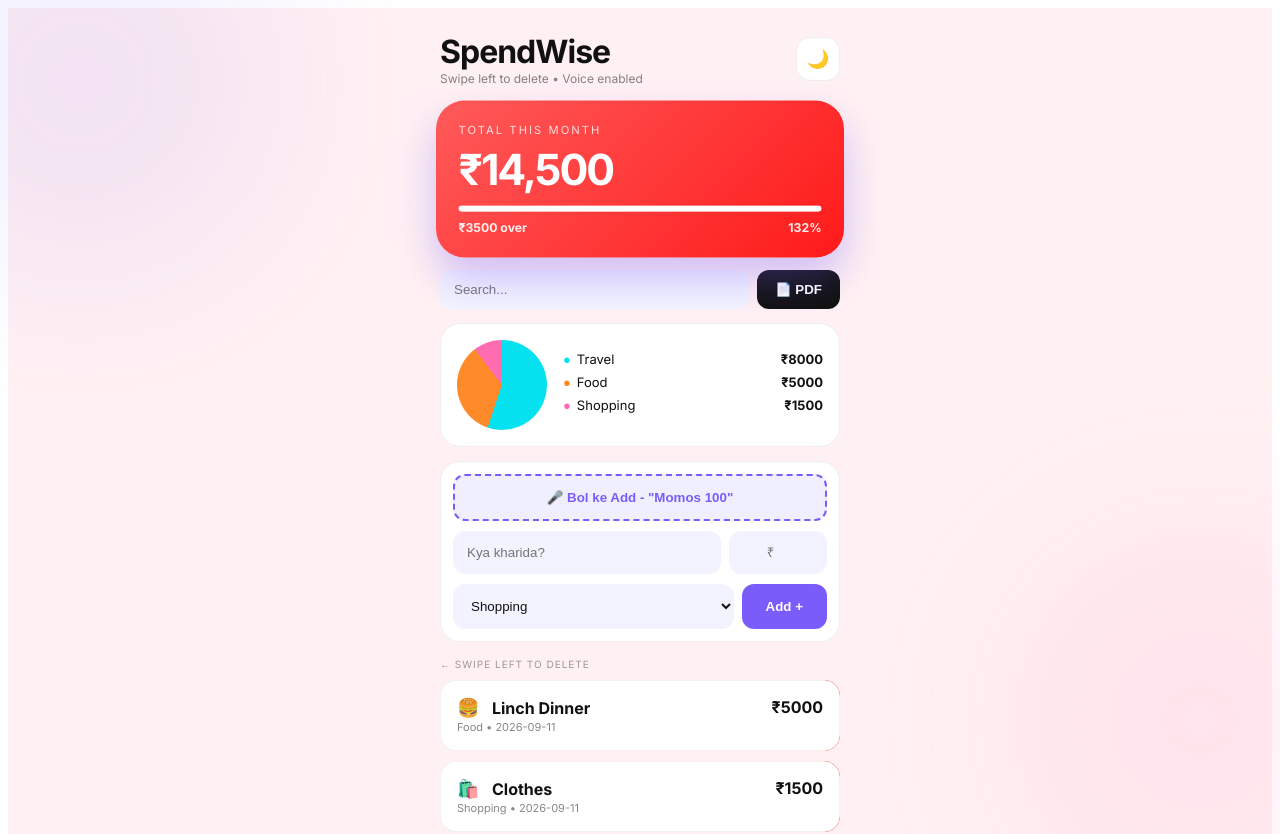
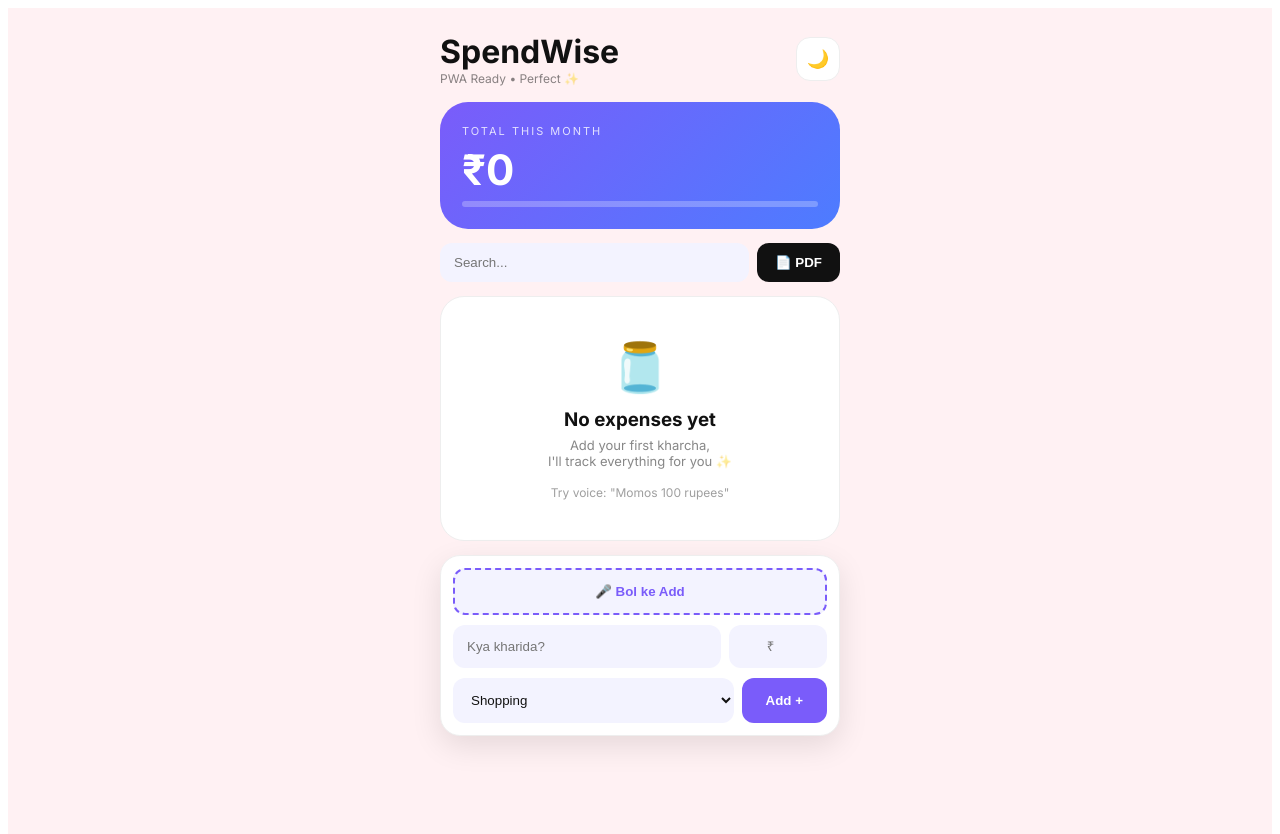
Before and after one commit to profitvertex-dot/SpendWise01, a React (Vite) app: page / in a window 1280 px wide. Shown: the top 834 px of the page. Built offline with nearby package versions, Linux system fonts and the light colour scheme.

Commit message:
Update App.tsx

```diff
--- a/src/App.tsx
+++ b/src/App.tsx
@@ -11,14 +11,14 @@ const catMeta: Record<Cat, {emoji: string, color: string}> = {
   Other: {emoji: '💸', color: '#FF5A5A'},
 }
 
-function SwipeCard({ e, onDelete, dark }: any){
+function SwipeCard({ e, onDelete, dark, justAdded }: any){
   const [x, setX] = useState(0)
   const startX = useRef(0)
   const handleStart = (cx: number) => startX.current = cx
   const handleMove = (cx: number) => { const d = cx - startX.current; if(d<0) setX(Math.max(d,-110)) }
   const handleEnd = () => { if(x < -70){ if(navigator.vibrate) navigator.vibrate(50); onDelete(e.id) } setX(0) }
   return(
-    <div style={{position:'relative', overflow:'hidden', borderRadius:16}}>
+    <div style={{position:'relative', overflow:'hidden', borderRadius:16, animation: justAdded? 'pop 0.5s cubic-bezier(0.34, 1.56, 0.64, 1)' : 'none'}}>
       <div style={{position:'absolute', right:0, top:0, bottom:0, width:110, background:'#FF3B30', display:'grid', placeItems:'center', color:'#fff', fontWeight:800}}>DELETE</div>
       <div
         onTouchStart={ev=> handleStart(ev.touches[0].clientX)} onTouchMove={ev=> handleMove(ev.touches[0].clientX)} onTouchEnd={handleEnd}
@@ -33,18 +33,15 @@ function SwipeCard({ e, onDelete, dark }: any){
 
 export default function App(){
   const [expenses, setExpenses] = useState<Expense[]>(()=>{
-    try{ const s = localStorage.getItem('spendwise-v3'); return s? JSON.parse(s) : [
-      {id:"1",title:"Linch Dinner",amount:5000,cat:"Food",dateISO:"2026-09-11"},
-      {id:"2",title:"Clothes",amount:1500,cat:"Shopping",dateISO:"2026-09-11"},
-      {id:"3",title:"Goa Trip",amount:8000,cat:"Travel",dateISO:"2026-09-11"}
-    ]}catch{ return [] }
+    try{ const s = localStorage.getItem('spendwise-final'); return s? JSON.parse(s) : [] }catch{ return [] }
   })
   const [dark, setDark] = useState(()=> localStorage.getItem('sw-dark')==='1')
   const [title, setTitle] = useState(''); const [amount, setAmount] = useState('')
   const [cat, setCat] = useState<Cat>('Shopping'); const [q, setQ] = useState('')
   const [listening, setListening] = useState(false)
+  const [lastId, setLastId] = useState<string | null>(null)
 
-  useEffect(()=>{ localStorage.setItem('spendwise-v3', JSON.stringify(expenses)) },[expenses])
+  useEffect(()=>{ localStorage.setItem('spendwise-final', JSON.stringify(expenses)) },[expenses])
   useEffect(()=>{ localStorage.setItem('sw-dark', dark?'1':'0') },[dark])
 
   const total = expenses.reduce((a,b)=> a+b.amount,0)
@@ -57,72 +54,77 @@ export default function App(){
   const pieGradient = useMemo(()=>{ if(total===0) return '#333 0% 100%'; let acc=0; return byCat.map(([c,sum])=>{ const p=(sum/total)*100; const s=acc; acc+=p; return `${catMeta[c].color} ${s}% ${acc}%` }).join(', ') },[byCat,total])
   const filtered = expenses.filter(e=> e.title.toLowerCase().includes(q.toLowerCase()))
 
-  const add = ()=>{ if(!title.trim()||!amount) return; if(navigator.vibrate) navigator.vibrate(20); setExpenses([{id:Date.now().toString(), title:title.trim(), amount:Number(amount), cat, dateISO: new Date().toISOString().slice(0,10)},...expenses]); setTitle(''); setAmount('') }
+  const add = ()=>{
+    if(!title.trim()||!amount) return; if(navigator.vibrate) navigator.vibrate(20)
+    const id = Date.now().toString()
+    setExpenses([{id, title:title.trim(), amount:Number(amount), cat, dateISO: new Date().toISOString().slice(0,10)},...expenses])
+    setLastId(id); setTimeout(()=> setLastId(null), 600)
+    setTitle(''); setAmount('')
+  }
 
   const exportPDF = ()=>{
     const w = window.open('','','width=600,height=800'); if(!w) return
-    w.document.write(`<html><body style="font-family:sans-serif;padding:24px"><h1>SpendWise Report</h1><h2>Total: ₹${total} / Budget: ₹${budget}</h2><div>${expenses.map(e=> `<div style="border:1px solid #ddd;padding:12px;border-radius:10px;margin:8px 0;display:flex;justify-content:space-between"><span>${catMeta[e.cat].emoji} ${e.title} - ${e.cat}</span><b>₹${e.amount}</b></div>`).join('')}</div><p style="opacity:0.5;margin-top:20px">Generated on ${new Date().toLocaleString()}</p></body></html>`)
+    w.document.write(`<html><body style="font-family:sans-serif;padding:24px"><h1>SpendWise Report</h1><h2>Total: ₹${total} / Budget: ₹${budget}</h2><div>${expenses.map(e=> `<div style="border:1px solid #ddd;padding:12px;border-radius:10px;margin:8px 0;display:flex;justify-content:space-between"><span>${catMeta[e.cat].emoji} ${e.title} - ${e.cat}</span><b>₹${e.amount}</b></div>`).join('')}</div><p style="opacity:0.5;margin-top:20px">Generated ${new Date().toLocaleString()}</p></body></html>`)
     w.document.close(); w.print()
   }
 
   const startVoice = () => {
     const Speech: any = (window as any).webkitSpeechRecognition || (window as any).SpeechRecognition
-    if(!Speech){ alert("Chrome me khol bhai"); return }
-    const rec = new Speech(); rec.lang = 'en-IN'; rec.onstart = () => setListening(true); rec.onend = () => setListening(false)
-    rec.onresult = (e: any) => { const text = e.results[0][0].transcript.toLowerCase(); const num = text.match(/\d+/)?.[0]; const name = text.replace(/\d+/g,'').replace(/rupees|rupaye|rs/g,'').trim(); if(name) setTitle(name.charAt(0).toUpperCase()+name.slice(1)); if(num) setAmount(num) }
-    rec.start()
+    if(!Speech){ alert("Chrome me khol"); return }
+    const rec = new Speech(); rec.lang='en-IN'; rec.onstart=()=>setListening(true); rec.onend=()=>setListening(false)
+    rec.onresult=(e:any)=>{ const t=e.results[0][0].transcript.toLowerCase(); const n=t.match(/\d+/)?.[0]; const name=t.replace(/\d+/g,'').replace(/rupees|rs/g,'').trim(); if(name) setTitle(name.charAt(0).toUpperCase()+name.slice(1)); if(n) setAmount(n) }; rec.start()
   }
 
-  const bgStyle = dark? {background:'#000', color:'#fff'} : {background:'#FFF1F3', color:'#111'}
   const cardBg = dark? '#151518' : '#ffffff'
   const inputBg = dark? '#1E1E20' : '#F3F3FF'
   const textColor = dark? '#fff' : '#111'
 
   return(
-    <div style={{...bgStyle, minHeight:'100vh', fontFamily:'Inter, system-ui', paddingBottom:30, transition:'all 0.3s'}}>
-      <div style={{position:'fixed', top:-80, left:-80, width:320, height:320, background:'#7A5CFA', filter:'blur(120px)', opacity: dark?0.18:0.15, borderRadius:'50%', pointerEvents:'none'}}/>
-      <div style={{position:'fixed', bottom:-80, right:-80, width:320, height:320, background:'#FF6CB0', filter:'blur(120px)', opacity: dark?0.18:0.15, borderRadius:'50%', pointerEvents:'none'}}/>
-
-      <div style={{maxWidth:400, margin:'0 auto', padding:16, position:'relative', zIndex:1}}>
+    <div style={{minHeight:'100vh', background: dark? '#000' : '#FFF1F3', color: textColor, fontFamily:'Inter, system-ui', paddingBottom:30, transition:'all 0.3s'}}>
+      <div style={{maxWidth:400, margin:'0 auto', padding:16}}>
         <div style={{display:'flex', justifyContent:'space-between', alignItems:'center', paddingTop:8}}>
-          <div><h1 style={{margin:0, fontSize:32, fontWeight:900, letterSpacing:-1}}>SpendWise</h1><p style={{margin:0, fontSize:12, opacity:0.5}}>Swipe left to delete • Voice enabled</p></div>
+          <div><h1 style={{margin:0, fontSize:32, fontWeight:900}}>SpendWise</h1><p style={{margin:0, fontSize:12, opacity:0.5}}>PWA Ready • Perfect ✨</p></div>
           <button onClick={()=> setDark(!dark)} style={{width:44, height:44, borderRadius:14, border: dark? '1px solid #2A2A2E':'1px solid #eee', background:cardBg, cursor:'pointer', fontSize:18}}>{dark?'☀️':'🌙'}</button>
         </div>
 
-        <div style={{background: isOver? 'linear-gradient(135deg,#FF5A5A,#FF1A1A)' : 'linear-gradient(135deg,#7A5CFA,#4D7CFF)', borderRadius:28, padding:22, marginTop:16, color:'#fff', boxShadow:'0 20px 40px rgba(122,92,250,0.35)', transform: isOver? 'scale(1.02)':'scale(1)', transition:'transform 0.4s cubic-bezier(0.34, 1.56, 0.64, 1)'}}>
+        <div style={{background: isOver? 'linear-gradient(135deg,#FF5A5A,#FF1A1A)' : 'linear-gradient(135deg,#7A5CFA,#4D7CFF)', borderRadius:28, padding:22, marginTop:16, color:'#fff'}}>
           <p style={{margin:0, fontSize:11, letterSpacing:2, opacity:0.8}}>TOTAL THIS MONTH</p>
-          <h1 style={{margin:'6px 0', fontSize:42, fontWeight:900, letterSpacing:-2}}>₹{total.toLocaleString('en-IN')}</h1>
-          <div style={{height:6, background:'rgba(255,255,255,0.25)', borderRadius:10, overflow:'hidden', marginTop:10}}><div style={{width:`${Math.min((total/budget)*100,100)}%`, height:'100%', background:'#fff', borderRadius:10, transition:'width 0.6s'}}/></div>
-          <div style={{display:'flex', justifyContent:'space-between', fontSize:12, fontWeight:700, marginTop:8, opacity:0.9}}><span>{isOver?`₹${total-budget} over`:`₹${budget-total} bacha`}</span><span>{Math.round((total/budget)*100)}%</span></div>
+          <h1 style={{margin:'6px 0', fontSize:42, fontWeight:900}}>₹{total.toLocaleString('en-IN')}</h1>
+          <div style={{height:6, background:'rgba(255,255,255,0.25)', borderRadius:10, overflow:'hidden'}}><div style={{width:`${Math.min((total/budget)*100,100)}%`, height:'100%', background:'#fff'}}/></div>
         </div>
 
         <div style={{display:'flex', gap:8, marginTop:14}}>
-          <input value={q} onChange={e=> setQ(e.target.value)} placeholder="Search..." style={{flex:1, padding:'12px 14px', borderRadius:12, border:0, background:inputBg, color:textColor, outline:'none'}}/>
-          <button onClick={exportPDF} style={{padding:'0 18px', borderRadius:12, border:0, background: dark? '#2A2A2E':'#111', color:'#fff', fontWeight:800, cursor:'pointer'}}>📄 PDF</button>
+          <input value={q} onChange={e=> setQ(e.target.value)} placeholder="Search..." style={{flex:1, padding:'12px 14px', borderRadius:12, border:0, background:inputBg, color:textColor}}/>
+          <button onClick={exportPDF} style={{padding:'0 18px', borderRadius:12, border:0, background: dark? '#2A2A2E':'#111', color:'#fff', fontWeight:800}}>📄 PDF</button>
         </div>
 
-        <div style={{background:cardBg, borderRadius:20, padding:16, marginTop:14, display:'flex', gap:16, alignItems:'center', border: dark? '1px solid #1E1E20':'1px solid #eee'}}>
-          <div style={{width:90, height:90, borderRadius:'50%', background:`conic-gradient(${pieGradient})`}}/>
-          <div style={{flex:1}}>{byCat.map(([c,sum])=> <div key={c} style={{display:'flex', justifyContent:'space-between', fontSize:13, marginBottom:6}}><span style={{color:catMeta[c].color}}>●</span> <span style={{flex:1, marginLeft:6}}>{c}</span><b>₹{sum}</b></div>)}</div>
-        </div>
+        {expenses.length === 0? (
+          <div style={{background:cardBg, borderRadius:24, padding:40, marginTop:14, textAlign:'center', border: dark? '1px solid #1E1E20':'1px solid #eee'}}>
+            <div style={{fontSize:48}}>🫙</div>
+            <h3 style={{margin:'12px 0 6px'}}>No expenses yet</h3>
+            <p style={{opacity:0.5, fontSize:13, margin:0}}>Add your first kharcha, <br/> I'll track everything for you ✨</p>
+            <div style={{marginTop:16, fontSize:12, opacity:0.4}}>Try voice: "Momos 100 rupees"</div>
+          </div>
+        ) : (
+          <>
+            <div style={{background:cardBg, borderRadius:20, padding:16, marginTop:14, display:'flex', gap:16, alignItems:'center', border: dark? '1px solid #1E1E20':'1px solid #eee'}}>
+              <div style={{width:90, height:90, borderRadius:'50%', background:`conic-gradient(${pieGradient})`}}/>
+              <div style={{flex:1}}>{byCat.map(([c,sum])=> <div key={c} style={{display:'flex', justifyContent:'space-between', fontSize:13, marginBottom:6}}><span style={{color:catMeta[c].color}}>●</span> <span style={{flex:1, marginLeft:6}}>{c}</span><b>₹{sum}</b></div>)}</div>
+            </div>
+            <div style={{marginTop:16, display:'grid', gap:10}}>
+              <p style={{fontSize:10, opacity:0.4, margin:0}}>← SWIPE LEFT TO DELETE</p>
+              {filtered.map(e=> <SwipeCard key={e.id} e={e} dark={dark} justAdded={e.id===lastId} onDelete={(id:string)=> setExpenses(prev=> prev.filter(x=> x.id!==id))} />)}
+            </div>
+          </>
+        )}
 
-        <div style={{background:cardBg, borderRadius:20, padding:12, marginTop:14, display:'grid', gap:10, border: dark? '1px solid #1E1E20':'1px solid #eee'}}>
-          <button onClick={startVoice} style={{width:'100%', padding:14, borderRadius:12, border: listening? '2px solid #FF3B30':'2px dashed #7A5CFA', background: listening? (dark?'#3A1515':'#FFE1E1') : (dark?'#1E1E20':'#F0EFFF'), color:'#7A5CFA', fontWeight:800, cursor:'pointer'}}>{listening? '🎧 Sun raha hu... bolo' : '🎤 Bol ke Add - "Momos 100"'}</button>
-          <div style={{display:'flex', gap:8}}>
-            <input value={title} onChange={e=> setTitle(e.target.value)} placeholder="Kya kharida?" style={{flex:1, minWidth:0, padding:14, borderRadius:12, border:0, background:inputBg, color:textColor, outline:'none'}}/>
-            <input value={amount} onChange={e=> setAmount(e.target.value)} type="number" placeholder="₹" style={{width:70, padding:14, borderRadius:12, border:0, background:inputBg, color:textColor, textAlign:'center'}}/>
-          </div>
-          <div style={{display:'flex', gap:8}}>
-            <select value={cat} onChange={e=> setCat(e.target.value as Cat)} style={{flex:1, padding:14, borderRadius:12, border:0, background:inputBg, color:textColor}}><option>Shopping</option><option>Food</option><option>Travel</option><option>Gym</option><option>Other</option></select>
-            <button onClick={add} style={{padding:'0 24px', borderRadius:12, border:0, background:'#7A5CFA', color:'#fff', fontWeight:800, cursor:'pointer'}}>Add +</button>
-          </div>
-        </div>
-
-        <div style={{marginTop:16, display:'grid', gap:10}}>
-          <p style={{fontSize:10, opacity:0.4, letterSpacing:1, margin:0}}>← SWIPE LEFT TO DELETE</p>
-          {filtered.map(e=> <SwipeCard key={e.id} e={e} dark={dark} onDelete={(id:string)=> setExpenses(prev=> prev.filter(x=> x.id!==id))} />)}
+        <div style={{background:cardBg, borderRadius:20, padding:12, marginTop:14, display:'grid', gap:10, border: dark? '1px solid #1E1E20':'1px solid #eee', position:'sticky', bottom:10, boxShadow:'0 10px 30px rgba(0,0,0,0.1)'}}>
+          <button onClick={startVoice} style={{width:'100%', padding:14, borderRadius:12, border: listening? '2px solid #FF3B30':'2px dashed #7A5CFA', background: listening? (dark?'#3A1515':'#FFE1E1') : inputBg, color:'#7A5CFA', fontWeight:800}}>{listening? '🎧 Sun raha hu...' : '🎤 Bol ke Add'}</button>
+          <div style={{display:'flex', gap:8}}><input value={title} onChange={e=> setTitle(e.target.value)} placeholder="Kya kharida?" style={{flex:1, padding:14, borderRadius:12, border:0, background:inputBg, color:textColor}}/><input value={amount} onChange={e=> setAmount(e.target.value)} type="number" placeholder="₹" style={{width:70, padding:14, borderRadius:12, border:0, background:inputBg, color:textColor, textAlign:'center'}}/></div>
+          <div style={{display:'flex', gap:8}}><select value={cat} onChange={e=> setCat(e.target.value as Cat)} style={{flex:1, padding:14, borderRadius:12, border:0, background:inputBg, color:textColor}}><option>Shopping</option><option>Food</option><option>Travel</option><option>Gym</option><option>Other</option></select><button onClick={add} style={{padding:'0 24px', borderRadius:12, border:0, background:'#7A5CFA', color:'#fff', fontWeight:800}}>Add +</button></div>
         </div>
       </div>
+      <style>{`@keyframes pop { 0%{transform:scale(0.8)} 100%{transform:scale(1)} }`}</style>
     </div>
   )
-      }
+                                                                                                                                                                                                                                                                                                                                          }
```
